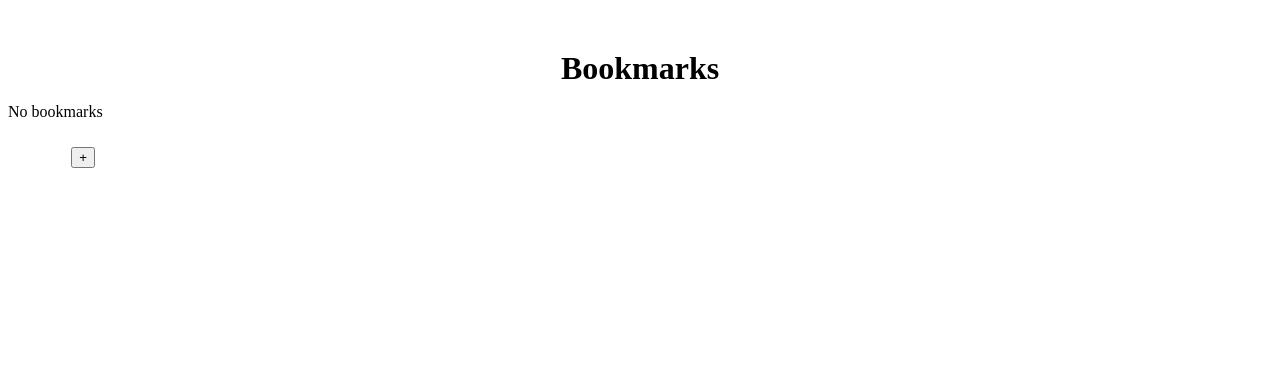
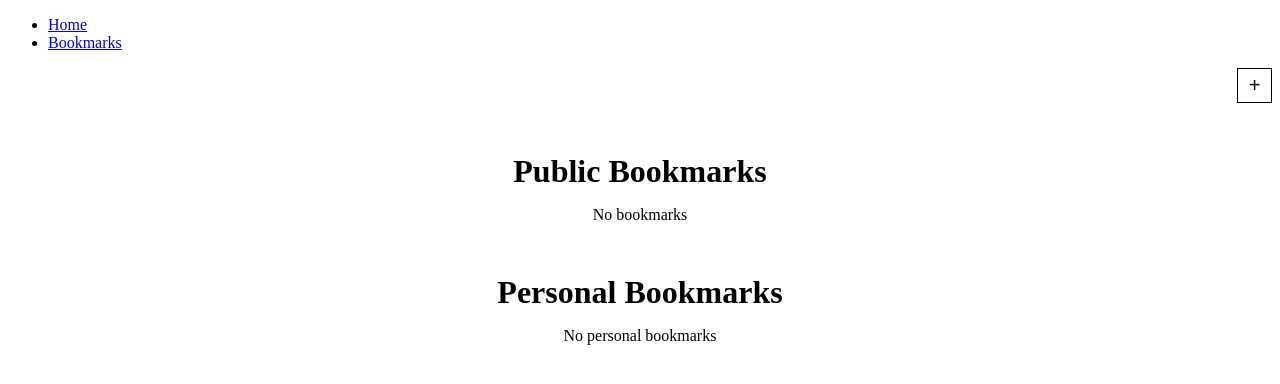
Before and after one commit to samscha/djorg, a Django app: page /bookmarks/ in a window 1280 px wide. Shown: the top 384 px of the page. Run offline with Django 3.2, Linux system fonts and the light colour scheme; data that the repository does not hold is empty.

Commit message:
Added sol lect and
Implemented add bookmark.

```diff
--- /dev/null
+++ b/bookmarks/forms.py
@@ -0,0 +1,11 @@
+from django import forms
+
+from .models import Bookmark
+
+
+class BookmarkForm(forms.ModelForm):
+    """Form to create or edit bookmarks"""
+
+    class Meta:
+        model = Bookmark
+        fields = ('url', 'name', 'notes')
--- a/bookmarks/models.py
+++ b/bookmarks/models.py
@@ -1,4 +1,5 @@
 from uuid import uuid4
+from django.contrib.auth.models import User
 from django.db import models
 
 
@@ -40,3 +41,7 @@ class Bookmark(models.Model):
         print('------end')
         print('current_name: %s' % self.name)
         print('current_url: %s' % self.url)
+
+
+class PersonalBookmark(Bookmark):
+    user = models.ForeignKey(User, on_delete=models.CASCADE)
--- a/bookmarks/static/bookmarks/style.css
+++ b/bookmarks/static/bookmarks/style.css
@@ -1,3 +1,24 @@
+.ToggleNewBookmarkButtonDiv {
+  margin-left: auto;
+  width: 35px;
+  height: 35px;
+  /* margin: 0 auto; */
+  margin-bottom: 0;
+}
+
+.ToggleNewBookmarkButton {
+  width: 100%;
+  height: 100%;
+  margin: 0 auto;
+
+  background: white;
+  border: solid 1px black;
+
+  font-size: 20px;
+  /* border-color: black; */
+  /* border-style: solid; */
+}
+
 .Title {
   text-align: center;
   margin: 50px 0 0 0;
@@ -17,23 +38,48 @@
   outline: none;
 }
 
-.ToggleNewBookmarkButton {
-  margin: 10px 5%;
-  margin-bottom: 0;
+.NoBookmarks {
+  display: flex;
+  justify-content: center;
 }
 
-/* .NewBookmarkForm {
-  display: none;
-} */
+.ToggleNewBookmarkButton:hover {
+  background: #c5c5c5;
+  color: white;
+  border: #c5c5c5;
+}
+
+.NewBookmarkForm {
+  display: flex;
+  flex-direction: column;
+  align-items: center;
+
+  width: 500px;
+  margin: 0 auto;
+  /* display: none; */
+}
 
 .FormItems {
-  margin: 25px 0;
+  display: flex;
+  flex-direction: inherit;
+  align-items: center;
+  /* margin: 25px 0; */
+  width: 450px;
+  margin: 25px 0 7px 0;
 }
 
 .FormItem {
-  margin: 0 5%;
+  display: flex;
+  flex-direction: column;
+  align-items: center;
+}
+
+.FormItem input {
+  /* width: 200px; */
+  margin: 7px auto;
 }
 
 .FormSubmit {
-  margin: 0 5%;
+  /* margin: 0 5%; */
+  margin: 0 auto;
 }
--- /dev/null
+++ b/bookmarks/templates/bookmarks/forms.html
@@ -0,0 +1,34 @@
+<form class="NewBookmarkForm" id="NewBookmarkFormId" action="/bookmarks/" method="POST">
+  {% csrf_token %}
+  <div class="FormItems">
+    {% for field in form %}
+    <div class="FormItem">
+      <div class="FormItem__label">
+        {{ field.label_tag }}
+      </div>
+      <div class="FormItem__value">
+        {{ field }}
+      </div>
+    </div>
+    {% endfor %}
+  </div>
+
+  <input class="FormSubmit" type="submit" value="Create">
+</form>
+
+<script>
+  document.getElementById("NewBookmarkFormId").style.display = 'none'
+
+  function ToggleNewBookmarkForm() {
+    const x = document.getElementById("NewBookmarkFormId")
+    const y = document.getElementById("ToggleNewBookmarkButtonId")
+
+    if (x.style.display === 'none' || !x) {
+      x.style.display = 'flex'
+      y.textContent = 'x'
+    } else {
+      x.style.display = 'none'
+      y.textContent = '+'
+    }
+  }
+</script>
--- a/bookmarks/templates/bookmarks/index.html
+++ b/bookmarks/templates/bookmarks/index.html
@@ -1,8 +1,15 @@
-{% load static %}
-
+{% extends "djorg_base.html" %} {% load static %} {% block content %}
 <link rel="stylesheet" type="text/css" href="{% static 'bookmarks/style.css' %}" />
 
-<h1 class="Title">Bookmarks</h1>
+<div class="ToggleNewBookmarkButtonDiv">
+  <button class="ToggleNewBookmarkButton" id="ToggleNewBookmarkButtonId" onclick="ToggleNewBookmarkForm()">
+    +
+  </button>
+</div>
+
+{% include "bookmarks/forms.html" %}
+
+<h1 class="Title">Public Bookmarks</h1>
 
 {% if bookmarks %}
 <ol class="Bookmarks">
@@ -14,39 +21,20 @@
 </ol>
 
 {% else %}
-<p>No bookmarks</p>
+<p class="NoBookmarks">No bookmarks</p>
 {% endif %}
 
-<button class="ToggleNewBookmarkButton" id="ToggleNewBookmarkButtonId" onclick="ToggleNewBookmarkForm()">
-  +
-</button>
+<h1 class="Title">Personal Bookmarks</h1>
 
-<form class="NewBookmarkForm" id="NewBookmarkFormId" action="/your-name/" method="post">
-  <div class="FormItems">
-    <div class="FormItem">
-      <input id="new_url" type="text" name="new_url" value="{{ new_url }}" placeholder="URL">
-    </div>
-    <div class="FormItem">
-      <input id="new_name" type="text" name="new_name" value="{{ new_name }}" placeholder="Name">
-    </div>
-  </div>
+{% if personal_bookmarks %}
+<ol class="Bookmarks">
+  {% for bookmark in personal_bookmarks %}
+  <li>
+    <a class="ListItemHref" href="{{ bookmark.url }}" target="_blank">{{ bookmark.name }}</a>
+  </li>
+  {% endfor %}
+</ol>
 
-  <input class="FormSubmit" type="submit" value="Create">
-</form>
-
-<script>
-  document.getElementById("NewBookmarkFormId").style.display = 'none'
-
-  function ToggleNewBookmarkForm() {
-    const x = document.getElementById("NewBookmarkFormId")
-    const y = document.getElementById("ToggleNewBookmarkButtonId")
-
-    if (x.style.display === 'none' || !x) {
-      x.style.display = 'block'
-      y.textContent = 'x'
-    } else {
-      x.style.display = 'none'
-      y.textContent = '+'
-    }
-  }
-</script>
+{% else %}
+<p class="NoBookmarks">No personal bookmarks</p>
+{% endif %} {% endblock %}
--- /dev/null
+++ b/bookmarks/templates/djorg_base.html
@@ -0,0 +1,32 @@
+<!DOCTYPE html>
+<html lang="en">
+
+<head>
+  <title>{% block title %} Djorg{% endblock %}</title>
+  {# Load (bootstrap) CSS and JavaScript #}
+</head>
+
+<body>
+  <div id="menu">
+    {% block menu %}
+    <ul>
+      <li>
+        <a href="/">Home</a>
+      </li>
+      <li>
+        <a a href="/bookmarks">Bookmarks</a>
+      </li>
+    </ul>
+    {% endblock %}
+
+    <div id="content">
+      {% block content %}
+      <h1>Welcome to
+        <code>djorg</code>
+      </h1>
+      {% endblock %}
+    </div>
+  </div>
+</body>
+
+</html>
--- a/bookmarks/views.py
+++ b/bookmarks/views.py
@@ -1,11 +1,30 @@
 from django.shortcuts import render
-
-from .models import Bookmark
+from .forms import BookmarkForm
+from .models import Bookmark, PersonalBookmark
 
 
 def index(request):
+    if request.method == 'POST':
+        form = BookmarkForm(request.POST)
+        print('form', form)
+        print('typeof', type(form))
+        print('url', dir(form))
+        if form.is_valid():
+            form.save()
+        else:
+            print('form not valid')
+
     context = {}
 
-    context['bookmarks'] = Bookmark.objects.all()
+    context['bookmarks'] = Bookmark.objects.exclude(
+        id__in=PersonalBookmark.objects.values_list('id'))
+
+    if request.user.is_anonymous:
+        context['personal_bookmarks'] = PersonalBookmark.objects.none()
+    else:
+        context['personal_bookmarks'] = PersonalBookmark.objects.filter(
+            user=request.user)
+
+    context['form'] = BookmarkForm()
 
     return render(request, 'bookmarks/index.html', context)
--- a/djorg/urls.py
+++ b/djorg/urls.py
@@ -15,8 +15,10 @@ Including another URLconf
 """
 from django.contrib import admin
 from django.urls import include, path
+from django.views.generic import TemplateView
 
 urlpatterns = [
     path('admin/', admin.site.urls),
     path('bookmarks/', include('bookmarks.urls')),
+    path('', TemplateView.as_view(template_name="djorg_base.html")),
 ]
```
Also changed, not shown: bookmarks/admin.py (+5 -2 lines), bookmarks/migrations/0007_personalbookmark.py (added).
